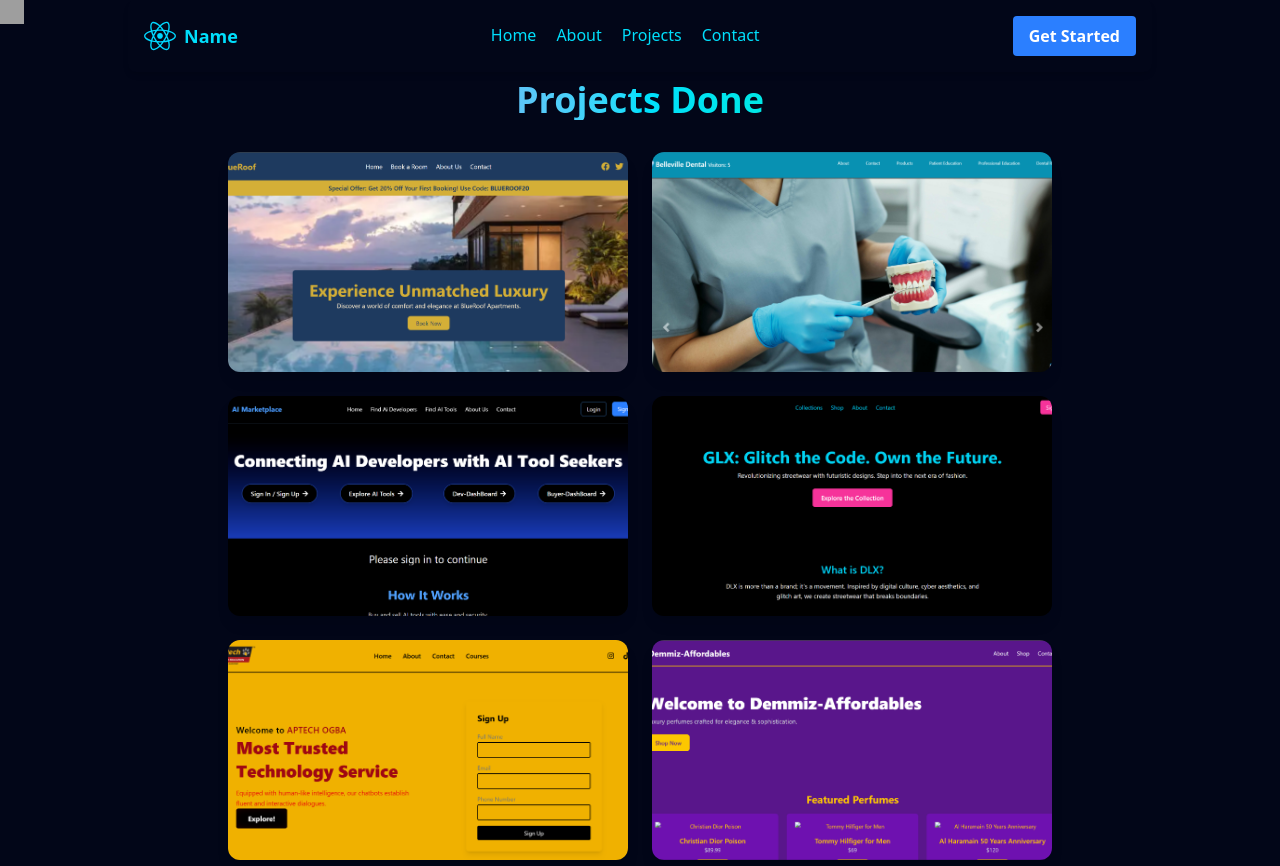
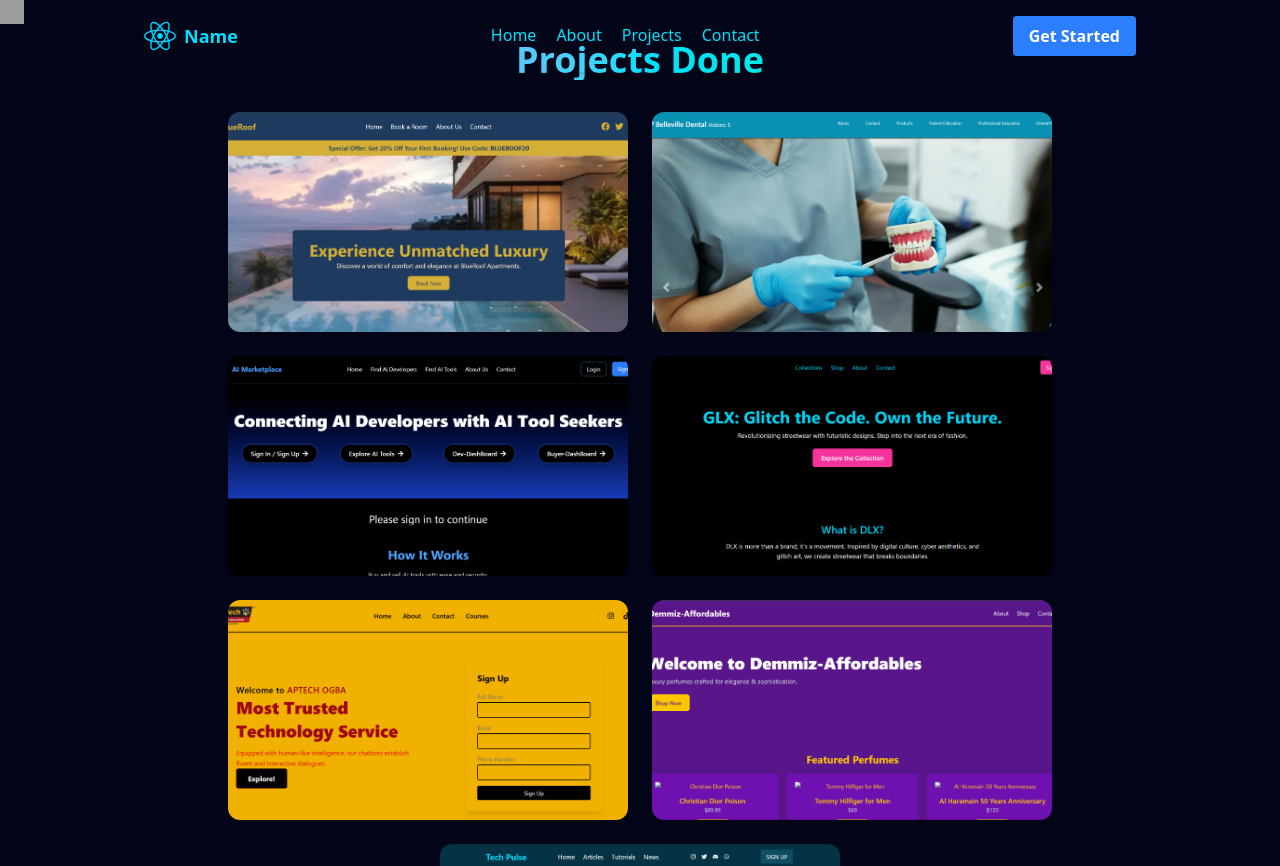
Before and after one commit to Muichiro79/Muichiro, a React (Vite) app: page /projects in a window 1280 px wide. Shown: the top 866 px of the page. Built offline with nearby package versions, Linux system fonts and the light colour scheme; grey boxes are pictures that could not be loaded.

Commit message:
Update MyProject.tsx

```diff
--- a/src/Pages/MyProject.tsx
+++ b/src/Pages/MyProject.tsx
@@ -58,7 +58,7 @@ const MyProject = () => {
       }, []);
 
   return (
-    <div className="bg-slate-950 p-20">
+    <div className="bg-slate-950 p-10">
     <h2
       className="text-4xl font-bold text-center mb-8 bg-gradient-to-r from-[#9B5DE5] via-[#00DFFC] to-[#00FF87] text-transparent bg-clip-text"
       data-aos="fade-up"
```
